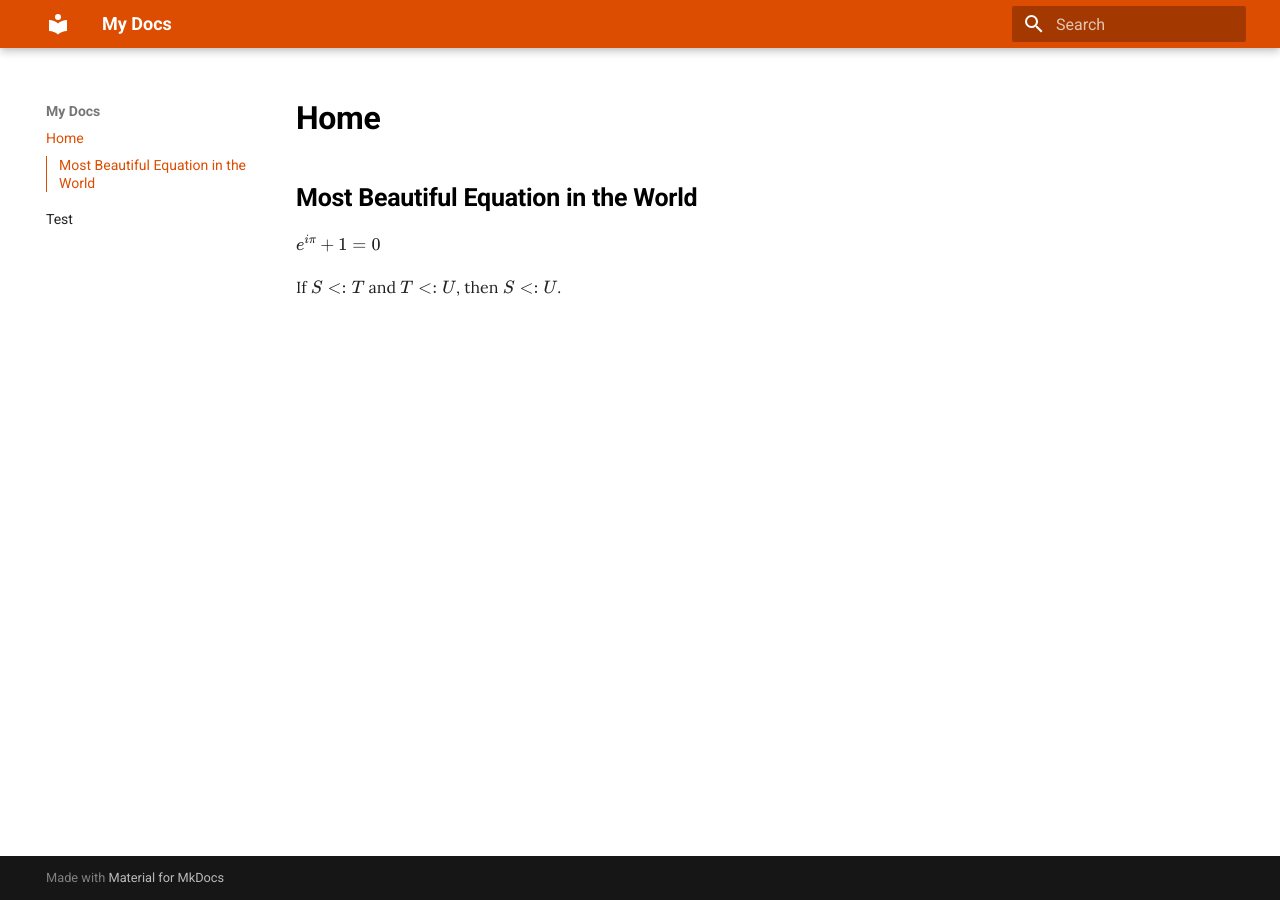
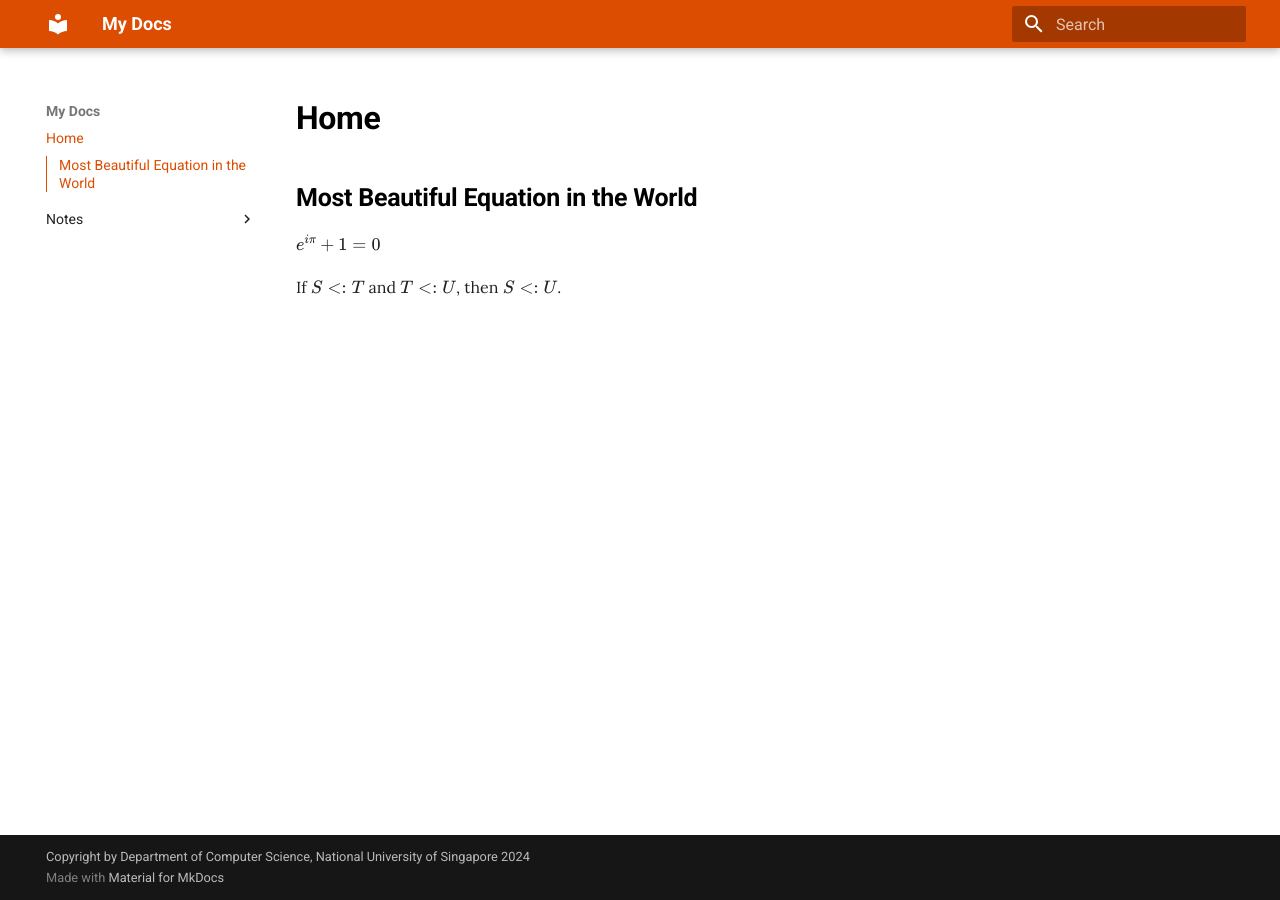
Before and after one commit to nus-cs2030s/mkdocs-test, an MkDocs documentation site: the page built from docs/index.md, in a window 1280 px wide. Built offline with MkDocs 1.6.1 and Material for MkDocs 9.7.7, drawn with Linux system fonts in a browser that asks for light colours.

Commit message:
Add more things to mkdocs.yml

```diff
--- a/mkdocs.yml
+++ b/mkdocs.yml
@@ -1,4 +1,17 @@
+nav:
+  - Home: 'index.md'
+  - Notes:
+    - 2. Test: '02-type.md'
+shortcuts:
+  previous: 72 #h
+  next: 76 #l
+  search: 191 #/
+
 site_name: My Docs
+# repo_url: https://github.com/nus-cs1010/1819-s1
+site_url: https://nus-cs2030s.github.io/2324-s2
+copyright: Copyright by Department of Computer Science, National University of Singapore 2024
+
 theme:
   name: material
   features:
@@ -7,6 +20,7 @@
     - toc.integrate
     - content.code.annotate
     - content.code.copy
+
 markdown_extensions:
   - md_in_html
   - admonition
@@ -39,14 +53,13 @@
   - pymdownx.emoji:
       emoji_index: !!python/name:materialx.emoji.twemoji
       emoji_generator: !!python/name:materialx.emoji.to_svg
+
 extra_javascript:
   - javascripts/config.js
   - https://polyfill.io/v3/polyfill.min.js?features=es6
   - https://cdn.jsdelivr.net/npm/mathjax@3/es5/tex-mml-chtml.js
+
 extra_css:
   - 'stylesheets/extra.css'
   - 'https://fonts.googleapis.com/css?family=Roboto:400,700'
   - 'https://fonts.googleapis.com/css2?family=Lora:ital,wght@0,400;0,500;0,600;0,700;1,400;1,500;1,600;1,700&display=swap'
-nav:
-  - Home: 'index.md'
-  - Test: '02-type.md'
```
